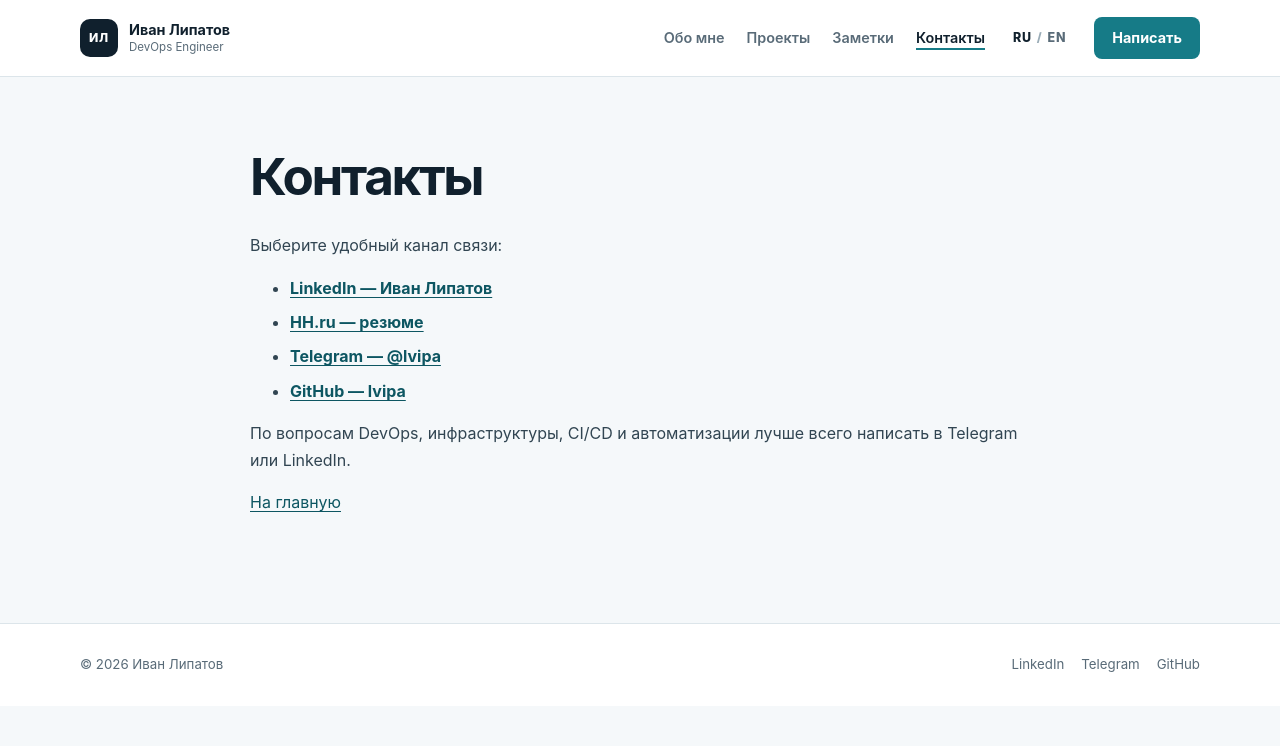
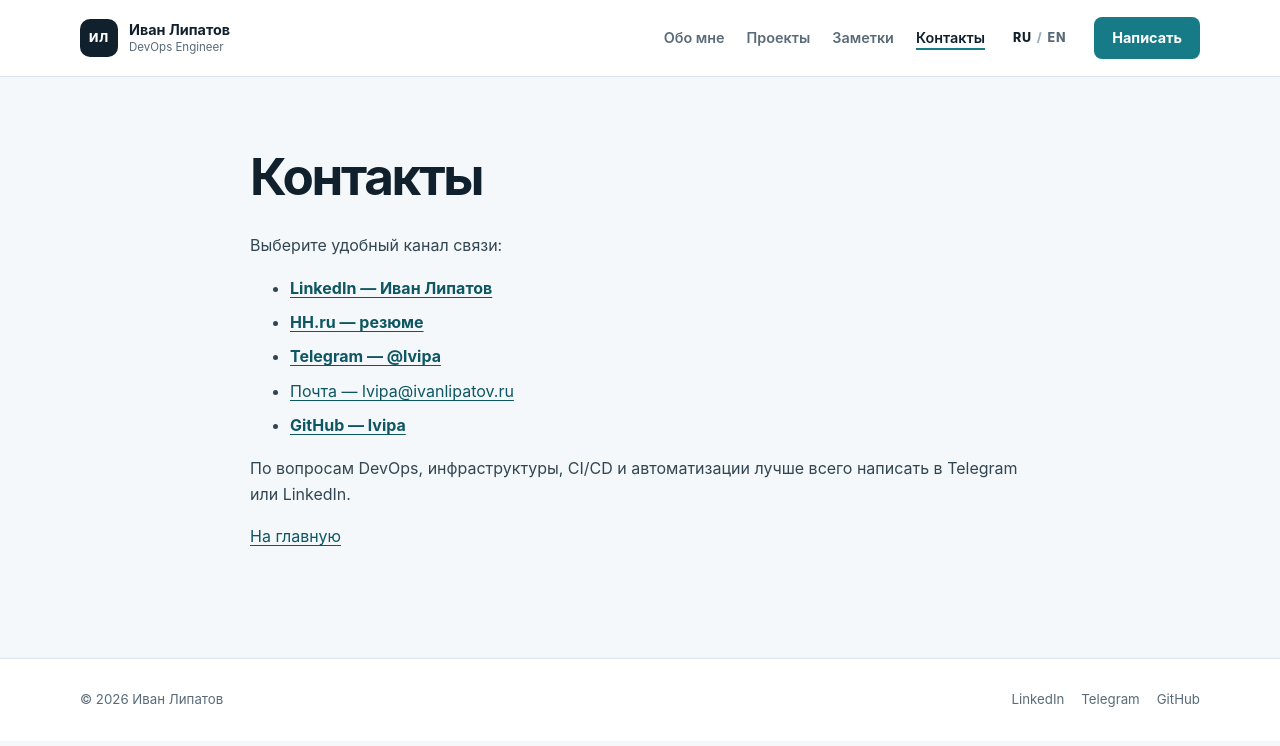
Before and after one commit to lvipa/jekyll-learning-site, a Jekyll site: the page built from contact.md, in a window 1280 px wide. Shown: the top 746 px of the page. Built offline with Jekyll 4.4.1, drawn with Linux system fonts in a browser that asks for light colours.

Commit message:
Add email contact

```diff
--- a/contact.md
+++ b/contact.md
@@ -13,6 +13,7 @@ translation: /en/contact/
 - [LinkedIn — Иван Липатов](https://www.linkedin.com/in/lvipa/)
 - [HH.ru — резюме](https://hh.ru/resume/db09e170ff040672c60039ed1f45784f6b6959)
 - [Telegram — @lvipa](https://t.me/lvipa)
+- [Почта — lvipa@ivanlipatov.ru](mailto:lvipa@ivanlipatov.ru)
 - [GitHub — lvipa](https://github.com/lvipa)
 
 По вопросам DevOps, инфраструктуры, CI/CD и автоматизации лучше всего написать в Telegram или LinkedIn.
```
Also changed, not shown: en/contact.md (+1 -0 lines).
